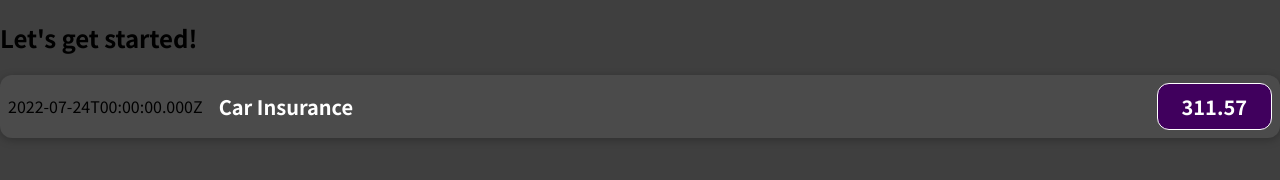
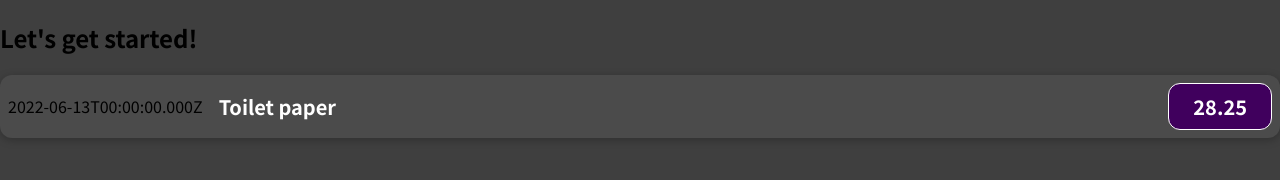
Before and after one commit to john-ngai/schwarzmuller_react, a JavaScript app in the folder 01-starting-setup/: page / in a window 1280 px wide. Shown: the top 180 px of the page. Built offline with nearby package versions, Linux system fonts and the light colour scheme.

Commit message:
Pass and display mock data from root to the ExpenseItem component

```diff
--- a/01-starting-setup/src/components/ExpenseItem.js
+++ b/01-starting-setup/src/components/ExpenseItem.js
@@ -1,16 +1,14 @@
 import "./ExpenseItem.css";
 
-export default function ExpenseItem() {
-  const expenseDate = new Date(2022, 6, 24);
-  const expenseTitle = 'Car Insurance';
-  const expenseAmount = 311.57;
+export default function ExpenseItem(props) {
+  const { title, amount, date } = props;
 
   return (
     <div className="expense-item">
-      <div>{expenseDate.toISOString()}</div>
+      <div>{date.toISOString()}</div>
       <div className="expense-item__description">
-        <h2>{expenseTitle}</h2>
-        <div className="expense-item__price">{expenseAmount}</div>
+        <h2>{title}</h2>
+        <div className="expense-item__price">{amount}</div>
       </div>
     </div>
   );
```
